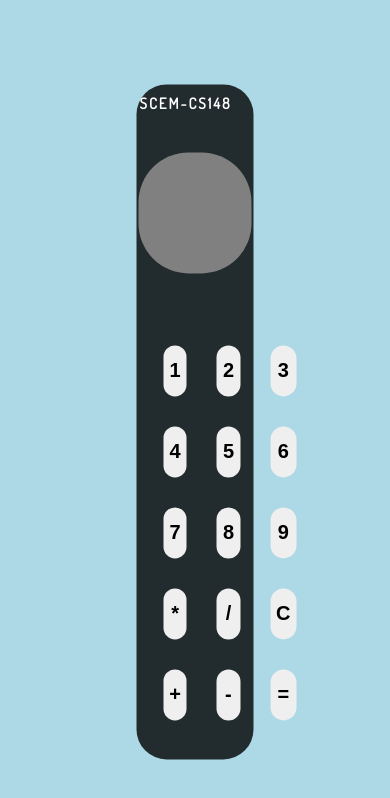
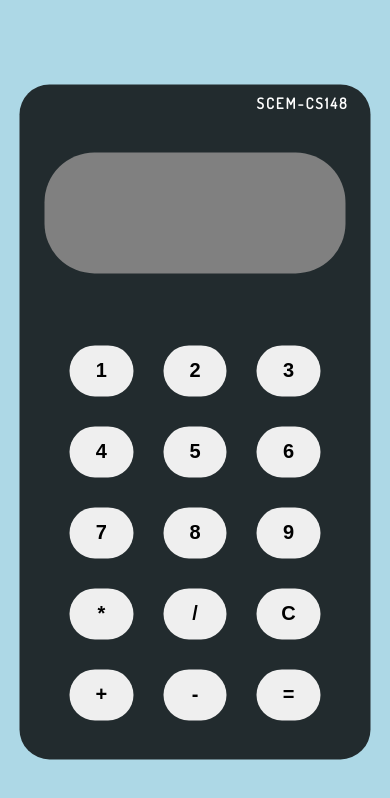
Before and after one commit to techshetty/JSCalculator-SkillLabs-, a plain HTML site: page index.html in a window 390 px wide. Drawn offline with Linux system fonts and the light colour scheme.

Commit message:
Update index.html

```diff
--- a/index.html
+++ b/index.html
@@ -22,7 +22,8 @@
 			flex-direction: column;
 			align-items: center;
 			justify-content: space-around;
-			width: 30%;
+			width: 80%;
+			max-width: 400px;
 			height: 80vh;
 			border-radius: 30px;
 			background-color: rgba(0, 0, 0, 0.8);
@@ -69,6 +70,10 @@
 			color: #fff;
 			font-size: 15px;
 		}
+			@media screen and (max-width: 600px) {
+			#cltr {
+				width: 90%;
+			}
 	</style>
 </head>
 <body>
```
